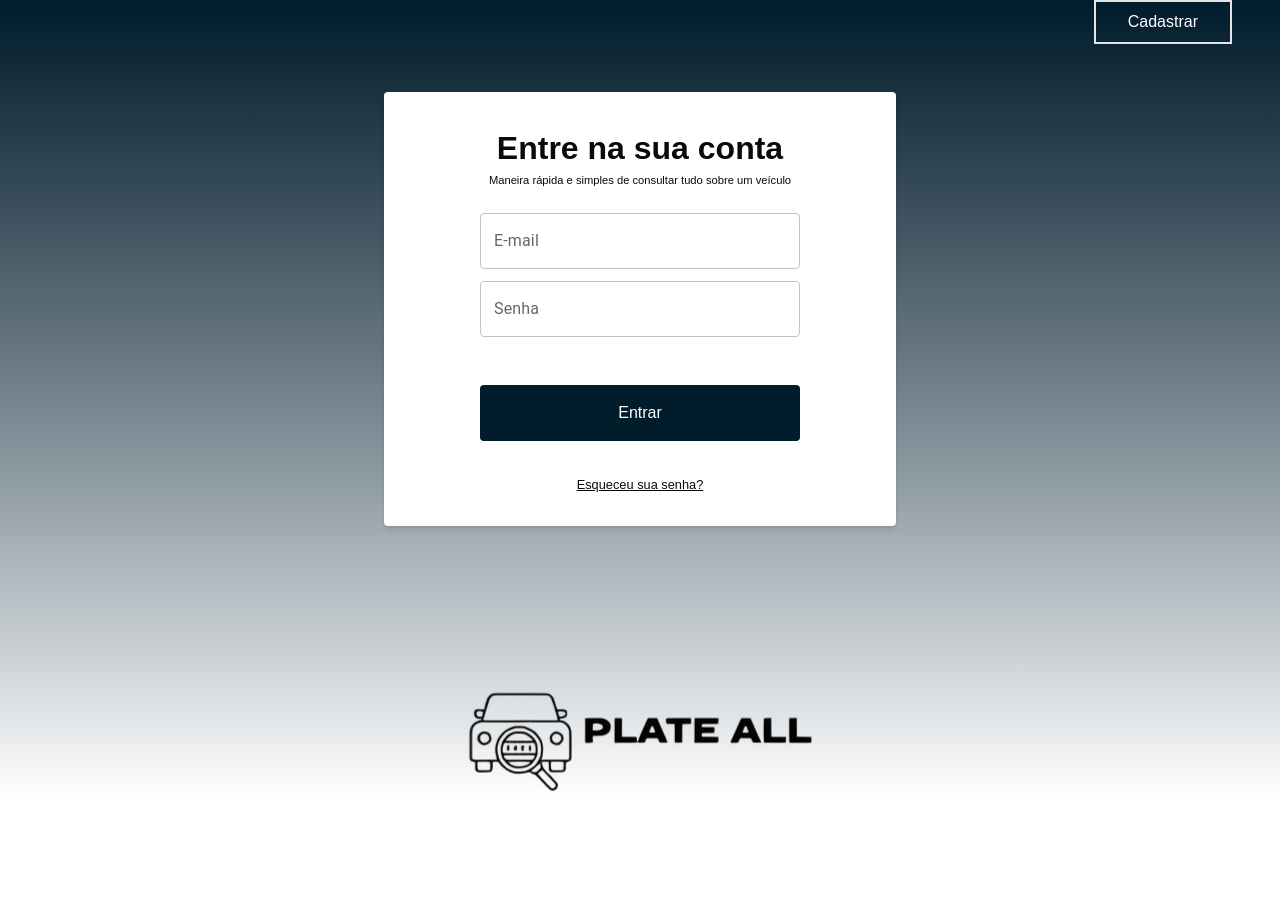
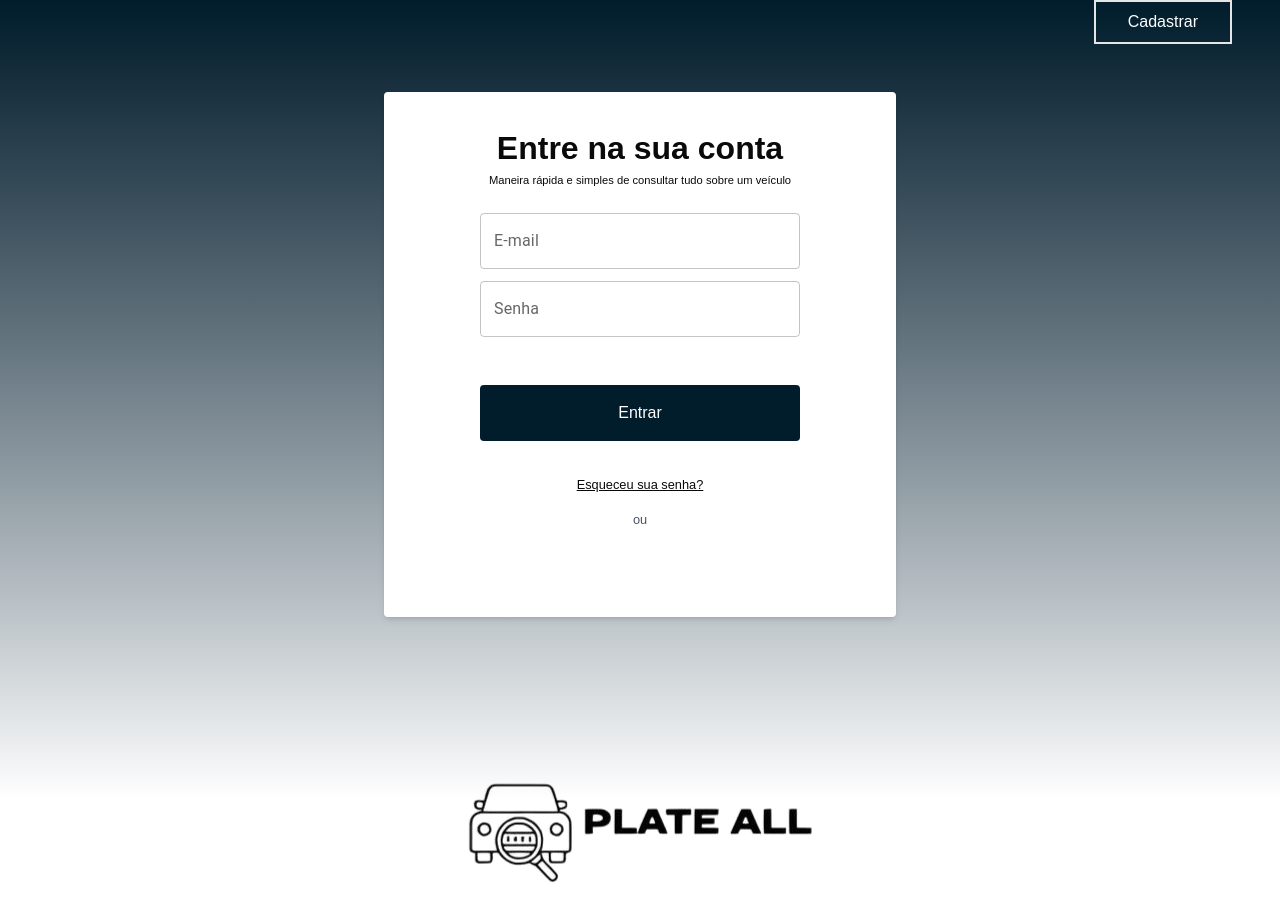
Before and after one commit to vitorhaoliveira/Plate-All, a Next.js app: page /login in a window 1280 px wide. Shown: the top 920 px of the page. Before the commit the page ends 866 px from the top, so only its background shows below. Built offline with nearby package versions, Linux system fonts and the light colour scheme.

Commit message:
ticket #3

```diff
--- a/app/(auth)/login/page.tsx
+++ b/app/(auth)/login/page.tsx
@@ -4,12 +4,13 @@ import TextField from '@mui/material/TextField'
 import Image from 'next/image'
 import Link from 'next/link'
 import React from 'react'
+import { GoogleLogin, GoogleOAuthProvider } from '@react-oauth/google'
 
 export default function LoginPage() {
   return (
     <div className="h-[100vh] flex flex-col items-center gap-[3rem] bg-gradient-to-b from-[#011C2B] to-white">
       <header className="h-[10vh] w-full flex items-center justify-end px-12">
-        <button className="text-white px-[2rem] py-[.5rem] border-2 cursor-pointer">
+        <button className="text-white px-[2rem] py-[.5rem] border-2 hover:bg-[#011C2B] cursor-pointer transition-colors">
           Cadastrar
         </button>
       </header>
@@ -77,11 +78,23 @@ export default function LoginPage() {
         >
           Esqueceu sua senha?
         </Link>
+        <div>
+          <p className="text-center text-[.8rem] text-gray-600">ou</p>
+        </div>
+        <div>
+          <GoogleOAuthProvider clientId="SUA_CLIENT_ID">
+            <GoogleLogin
+              onSuccess={credentialResponse => {
+                console.log(credentialResponse)
+              }}
+              onError={() => {
+                console.log('Login Failed')
+              }}
+            />
+          </GoogleOAuthProvider>
+        </div>
       </form>
       <footer className="flex flex-col items-center justify-center">
-        {/* <p className="text-[.7rem] text-gray-400">
-          @ 2025. Todos direitos reservados. Plate All
-        </p> */}
         <Image
           src="/assets/logo.jpg"
           alt="Logo"
--- a/package.json
+++ b/package.json
@@ -18,6 +18,7 @@
     "@heroicons/react": "^2.2.0",
     "@mui/material": "^7.2.0",
     "@radix-ui/react-avatar": "^1.1.10",
+    "@react-oauth/google": "^0.12.2",
     "class-variance-authority": "^0.7.1",
     "clsx": "^2.1.1",
     "font-awesome": "^4.7.0",
```
Also changed, not shown: 1 other file (tests, documents, lock files or other folders).
